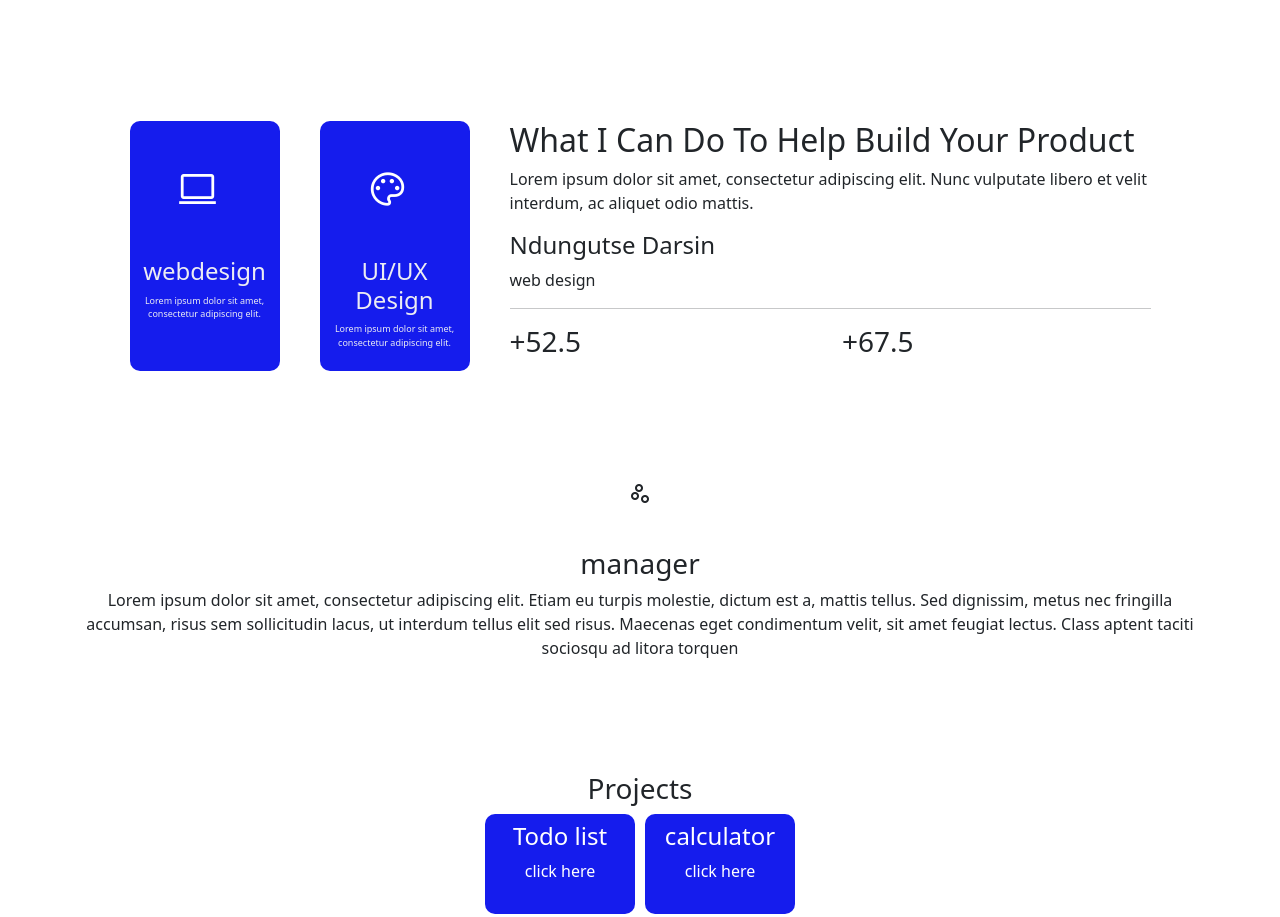
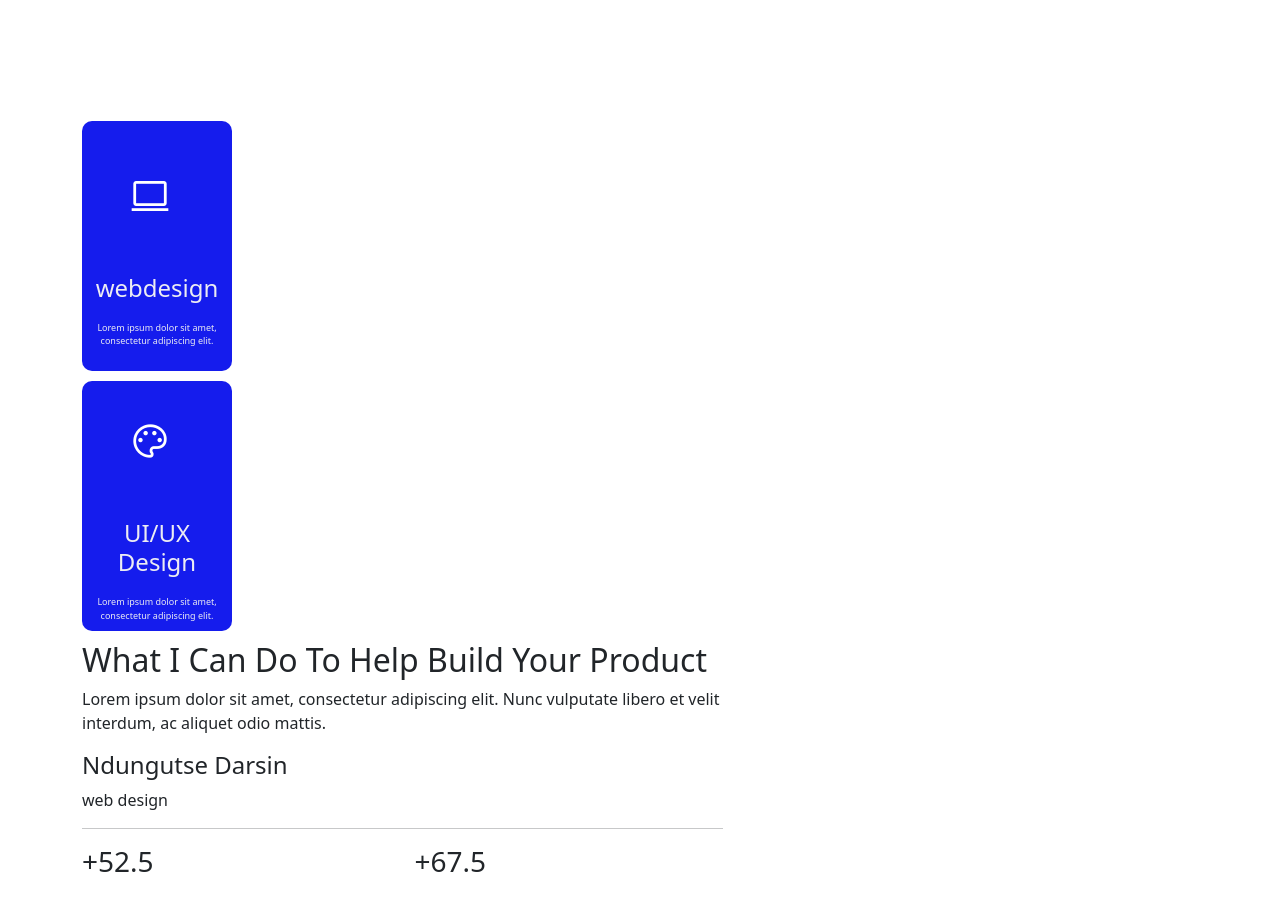
Before and after one commit to ProDarsin/portfolio, a plain HTML site: page index.html in a window 1280 px wide. Shown: the part 1240-2157 px from the top of the page. Drawn offline with nearby package versions, Linux system fonts and the light colour scheme.

Commit message:
Add files via upload

```diff
--- a/index.css
+++ b/index.css
@@ -38,6 +38,15 @@
     font-size: 9px;
     color: #ececf3;
     justify-content: center;
+    display: flex;
+    flex-direction: column;
+    gap: 10px;
+
+}
+.dust{
+    display: flex;
+    flex-direction: column;
+    gap: 10px;
 }
 .rec-5{
     height: 60px;
--- a/index.html
+++ b/index.html
@@ -118,7 +118,7 @@
     </div>
     <div class="p-5" id="service">
         <div class="container">
-            <div class="row justify-content-center">
+            <div class="row justify-content-center dust">
                 <div class="col-md-2">
                     <div class="rec-4">
                         <span class="material-symbols-outlined  p-5" style="font-size:40px;color:white; justify-content: center;">
```
